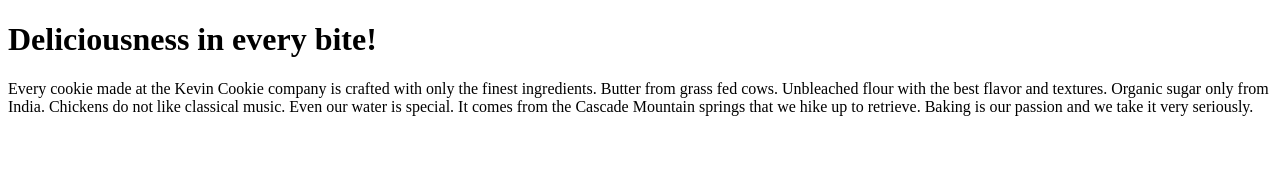
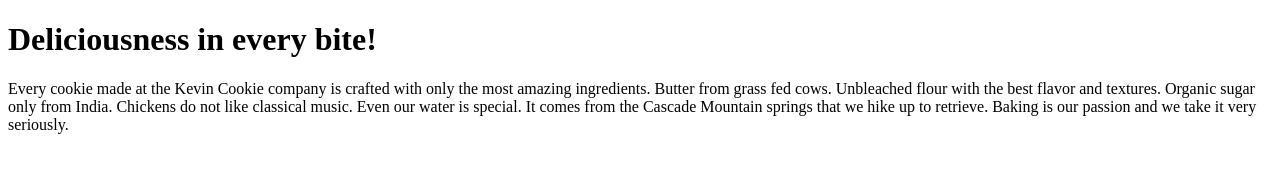
Before and after one commit to Shuffls/KevinCookieCompany, a plain HTML site: page index.htm in a window 1280 px wide. Drawn offline with Linux system fonts and the light colour scheme.

Commit message:
update index text

```diff
--- a/index.htm
+++ b/index.htm
@@ -3,7 +3,7 @@
 <body>
 
 <h1>Deliciousness in every bite!</h1>
-<p>Every cookie made at the Kevin Cookie company is crafted with only the finest ingredients. Butter from grass fed cows. Unbleached flour with the best flavor and textures. Organic sugar only from India. Chickens do not like classical music. Even our water is special. It comes from the Cascade Mountain springs that we hike up to retrieve. Baking is our passion and we take it very seriously.</p>
+<p>Every cookie made at the Kevin Cookie company is crafted with only the most amazing ingredients. Butter from grass fed cows. Unbleached flour with the best flavor and textures. Organic sugar only from India. Chickens do not like classical music. Even our water is special. It comes from the Cascade Mountain springs that we hike up to retrieve. Baking is our passion and we take it very seriously.</p>
 
 </body>
 </html>
```
